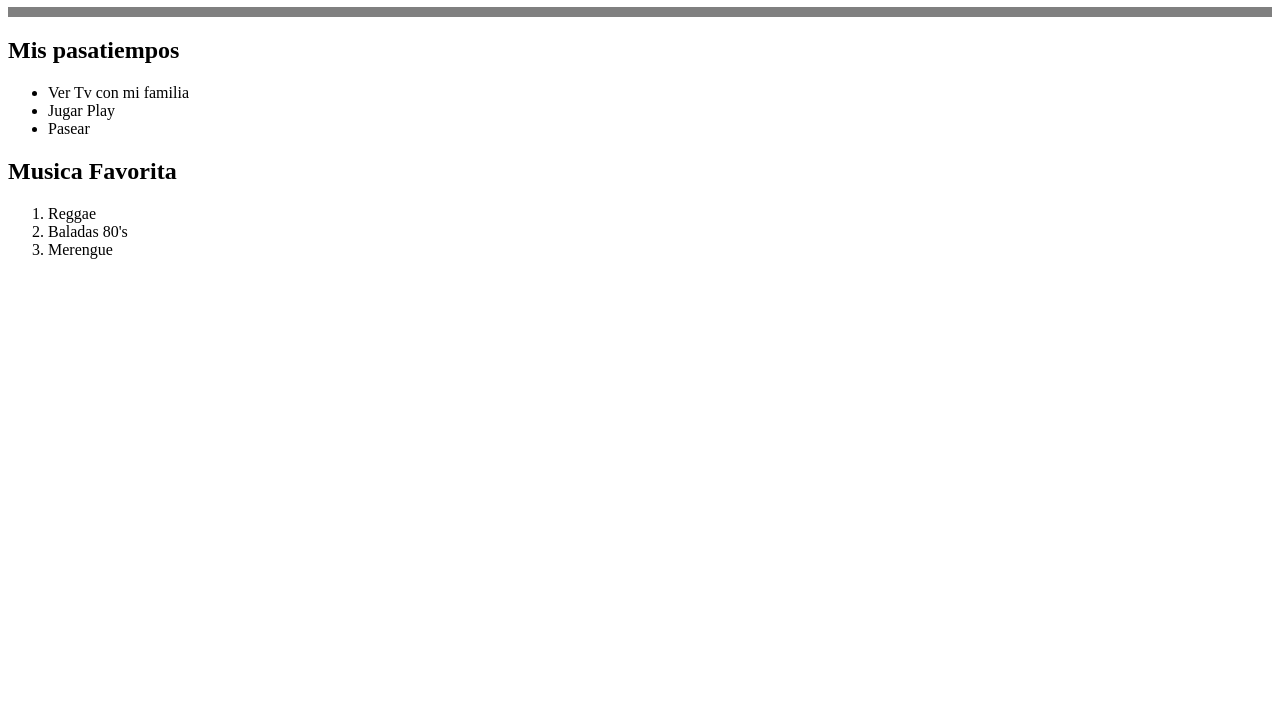
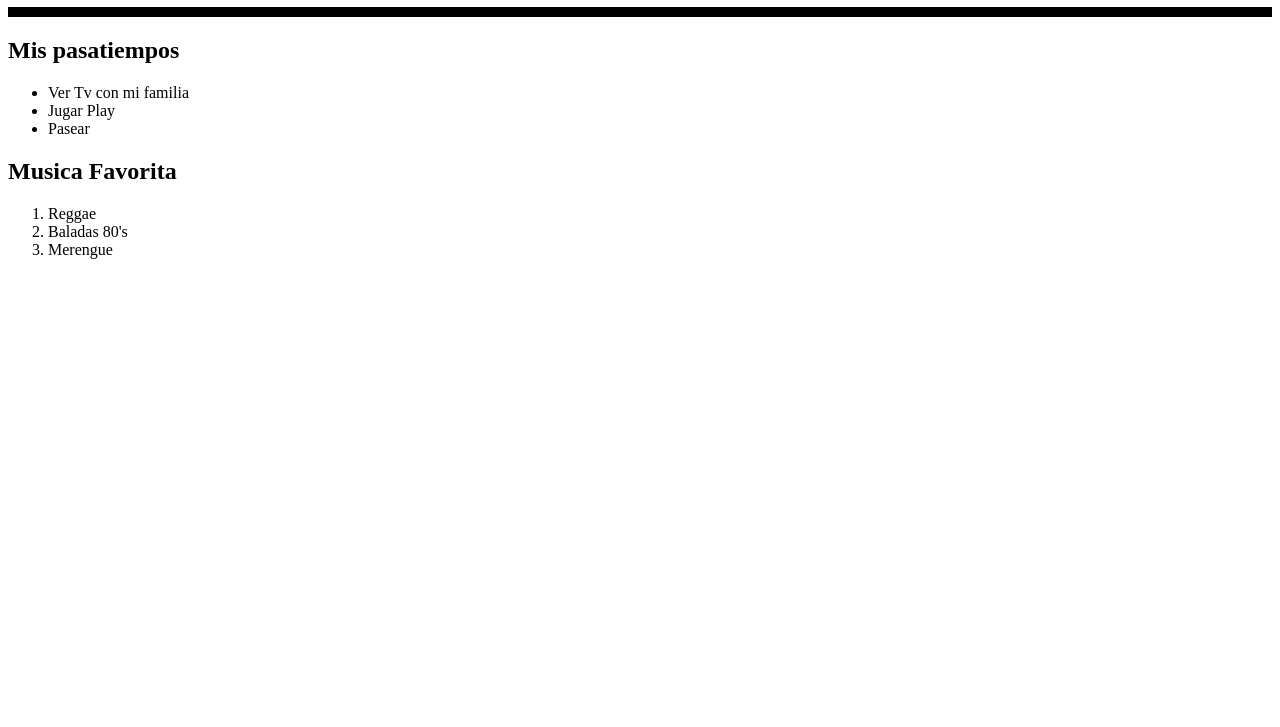
Before and after one commit to jehoshua28/PruebaHTML, a plain HTML site: page index.html in a window 1280 px wide. Shown: the part 73-800 px from the top of the page. Drawn offline with Linux system fonts and the light colour scheme.

```diff
--- a/index.html
+++ b/index.html
@@ -5,13 +5,19 @@
     <meta http-equiv="X-UA-Compatible" content="IE=edge">
     <meta name="viewport" content="width=device-width, initial-scale=1.0">
     <title>Practica HTML</title>
+    <style>
+hr.n1{
+    border: 5px solid black;
+    }
+
+    </style>
 
 </head>
 
 <body>
 
    <h1>Jehoshua Rojas Quesada</h1>
-   <hr size="10" noshade>
+   <hr class="n1">
    <h2>Mis pasatiempos</h2>
    <ul>
     <li>Ver Tv con mi familia</li>
```
